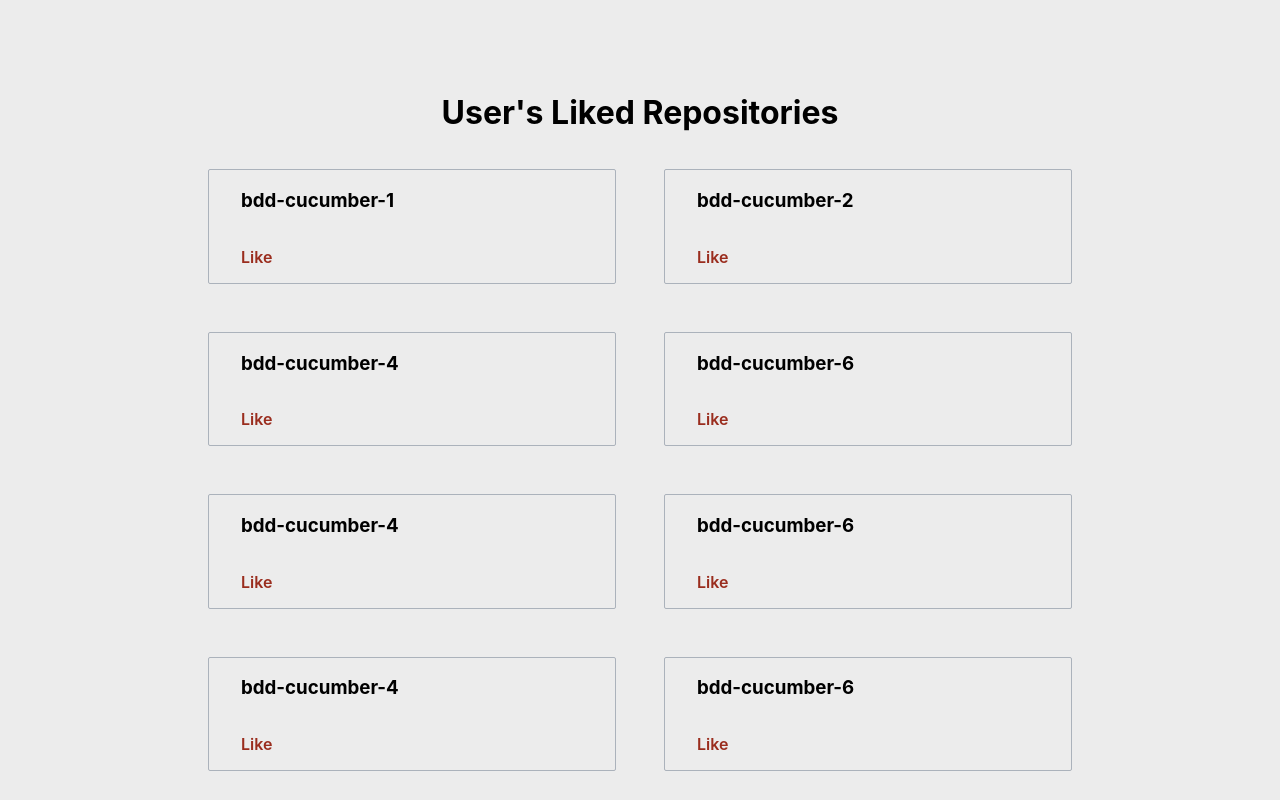
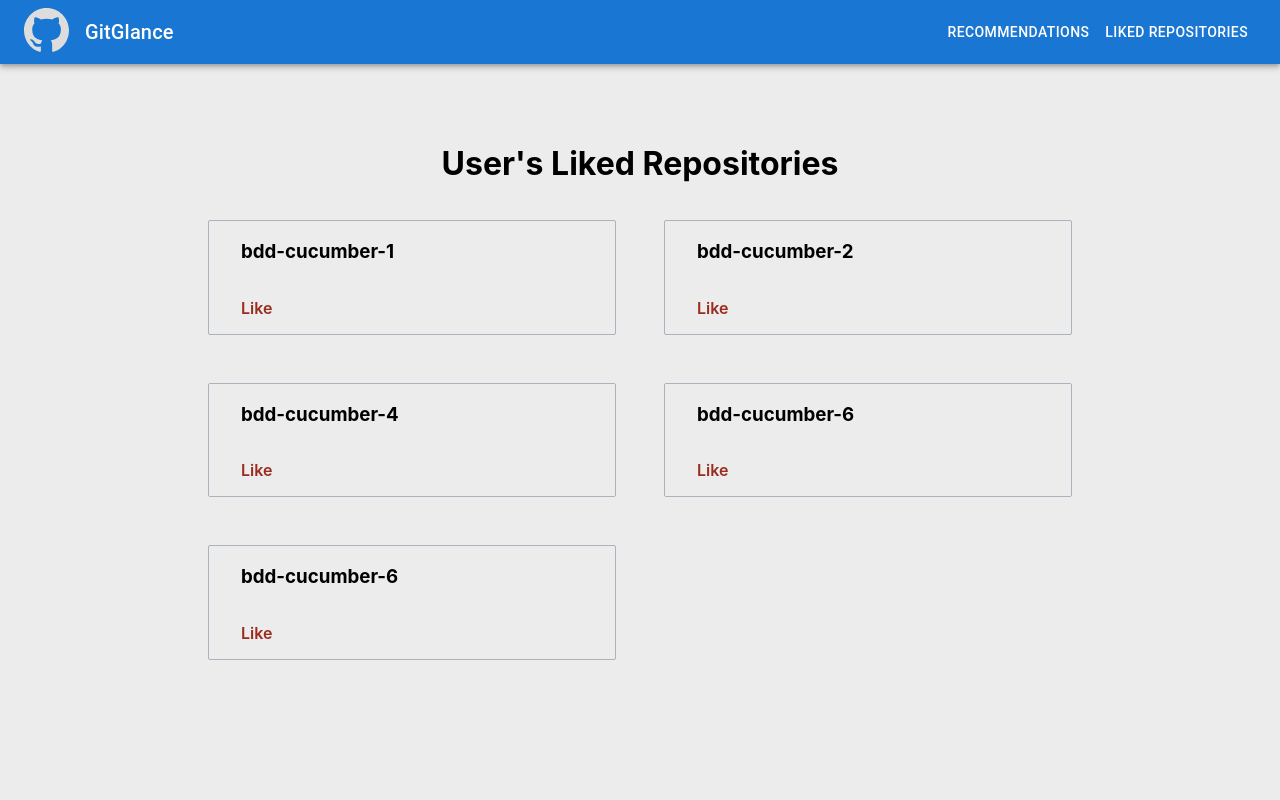
Before and after one commit to tanishabisht/Cloud-Gitglance, a React (Create React App) app: page /liked in a window 1280 px wide. Built offline with nearby package versions, Linux system fonts and the light colour scheme; the HTML template or start-up script is replaced by a standard one.

Commit message:
add routing and navigation bars

```diff
--- a/package.json
+++ b/package.json
@@ -12,6 +12,7 @@
     "@testing-library/user-event": "^13.5.0",
     "react": "^18.2.0",
     "react-dom": "^18.2.0",
+    "react-router-dom": "^6.19.0",
     "react-scripts": "5.0.1",
     "web-vitals": "^2.1.4"
   },
--- a/src/App.js
+++ b/src/App.js
@@ -1,13 +1,19 @@
 import { SignUp, SignIn, Recommendation, Liked } from './pages'
+import ButtonAppBar from './layout/navbar'
+import { BrowserRouter as Router, Routes, Route } from 'react-router-dom';
 
 function App() {
   return (
-    <div className="App">
-      {/* <SignUp /> */}
-      {/* <SignIn /> */}
-      {/* <Recommendation /> */}
-      <Liked />
-    </div>
+    <Router>
+        <ButtonAppBar>
+        <Routes>
+          <Route path="/signup" element={<SignUp />} />
+          <Route path="/signin" element={<SignIn />} />
+          <Route path="/recommendation" element={<Recommendation />} />
+          <Route path="/liked" element={<Liked />} />
+        </Routes>
+        </ButtonAppBar>
+    </Router>
   );
 }
 
--- a/src/index.css
+++ b/src/index.css
@@ -12,11 +12,21 @@ code {
   font-family: source-code-pro, Menlo, Monaco, Consolas, 'Courier New', monospace;
 }
 
+.main_container {
+  display: flex;
+  justify-content: center;
+}
+
+.container {
+  width: 70%;
+}
+
 .App {
   min-height: 100vh;
   width: 100vw;
   display: flex;
   align-items: center;
+  flex-direction: column;
   justify-content: center;
 }
 
@@ -53,6 +63,9 @@ code {
   cursor: pointer;
 }
 
-.container {
-  width: 70%;
+
+
+/* NAVBAR */
+.navbar_logo {
+  margin-right: 1rem;
 }
--- /dev/null
+++ b/src/layout/navbar.js
@@ -0,0 +1,32 @@
+import * as React from 'react';
+import AppBar from '@mui/material/AppBar';
+import Box from '@mui/material/Box';
+import Toolbar from '@mui/material/Toolbar';
+import Typography from '@mui/material/Typography';
+import Button from '@mui/material/Button';
+
+export default function ButtonAppBar({children}) {
+  return (
+    <div>
+      <AppBar position="static">
+        <Toolbar>
+            <div className='navbar_logo'>
+                <svg fill="#ddd" height="45" width="45" aria-hidden="true" viewBox="0 0 16 16" version="1.1" data-view-component="true" class="octicon octicon-mark-github v-align-middle">
+                    <path d="M8 0c4.42 0 8 3.58 8 8a8.013 8.013 0 0 1-5.45 7.59c-.4.08-.55-.17-.55-.38 0-.27.01-1.13.01-2.2 0-.75-.25-1.23-.54-1.48 1.78-.2 3.65-.88 3.65-3.95 0-.88-.31-1.59-.82-2.15.08-.2.36-1.02-.08-2.12 0 0-.67-.22-2.2.82-.64-.18-1.32-.27-2-.27-.68 0-1.36.09-2 .27-1.53-1.03-2.2-.82-2.2-.82-.44 1.1-.16 1.92-.08 2.12-.51.56-.82 1.28-.82 2.15 0 3.06 1.86 3.75 3.64 3.95-.23.2-.44.55-.51 1.07-.46.21-1.61.55-2.33-.66-.15-.24-.6-.83-1.23-.82-.67.01-.27.38.01.53.34.19.73.9.82 1.13.16.45.68 1.31 2.69.94 0 .67.01 1.3.01 1.49 0 .21-.15.45-.55.38A7.995 7.995 0 0 1 0 8c0-4.42 3.58-8 8-8Z"></path>
+                </svg>
+            </div>
+            <Typography variant="h6" component="div" sx={{ flexGrow: 1 }}>
+                GitGlance
+            </Typography>
+            <Button color="inherit">Recommendations</Button>
+            <Button color="inherit">Liked Repositories</Button>
+        </Toolbar>
+      </AppBar>
+      <div className='main_container'>
+        <div className='container'>
+            {children}
+        </div>
+      </div>
+      </div>
+  );
+}
--- a/src/pages/liked.js
+++ b/src/pages/liked.js
@@ -7,15 +7,12 @@ const datas = [
     {name: 'bdd-cucumber-2', like: true},
     {name: 'bdd-cucumber-4', like: true},
     {name: 'bdd-cucumber-6', like: true},
-    {name: 'bdd-cucumber-4', like: true},
-    {name: 'bdd-cucumber-6', like: true},
-    {name: 'bdd-cucumber-4', like: true},
     {name: 'bdd-cucumber-6', like: true},
 ]
 
 const Liked = () => {
     return (
-        <div className='container'>
+        <div>
             <h1 style={{textAlign:'center', marginTop:'5rem'}}>User's Liked Repositories</h1>
             <Grid container spacing={2}>
                 {datas.map(data => (
--- a/src/pages/recommendations.js
+++ b/src/pages/recommendations.js
@@ -22,7 +22,7 @@ const datas = [
 
 const Recommendation = () => {
     return (
-        <div className='container'>
+        <div>
             <h1 style={{textAlign:'center', marginTop:'5rem'}}>Recommendations</h1>
             <Grid container spacing={2}>
                 {datas.map(data => (
```
Also changed, not shown: 1 other file (tests, documents, lock files or other folders).
